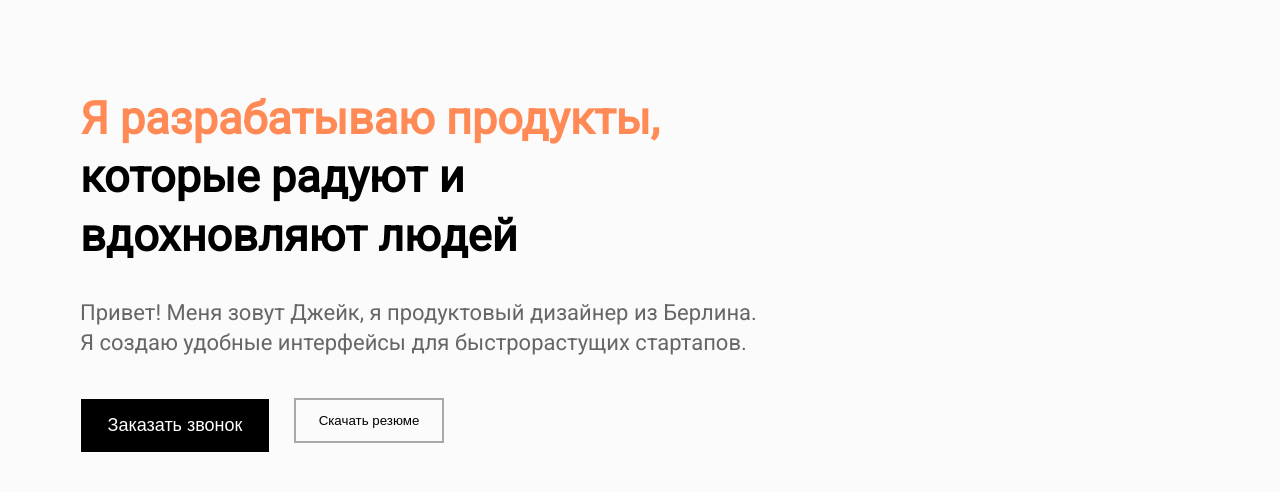
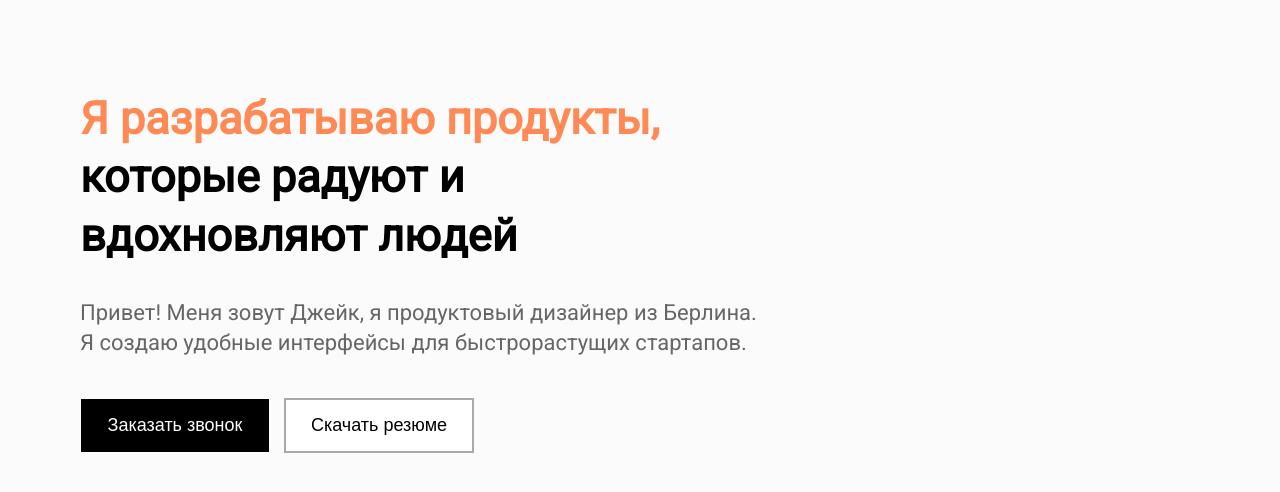
Before and after one commit to Roman4egs1994/Massage, a plain HTML site: page index.html in a window 1280 px wide. Shown: the part 100-592 px from the top of the page. Drawn offline with Linux system fonts and the light colour scheme.

Commit message:
правки

```diff
--- a/CSS/style.css
+++ b/CSS/style.css
@@ -123,11 +123,11 @@ body , html, h1, h2, h3, h4, h5, h6 , p {
 }
 
 .btn {
-    width: 150px;
-    height: 45px;
-    margin:0 10px;
+    height: 55px;
+    width: 190px;
+    background: #ffffff;
+    font-size: 18px;
     border:2px solid darkgrey;
-    background: none;
     cursor:pointer;
     position:relative;
     transition:.3s;
@@ -140,10 +140,10 @@ body , html, h1, h2, h3, h4, h5, h6 , p {
    .btn::before {
     content:"";
     display: block;
-    background: #c0392b;
+    background: #000000;
     position:absolute;
     transition:.3s;
-    z-index:-1;
+    /* z-index:-1; */
    }
 
    .righ::before {
```
